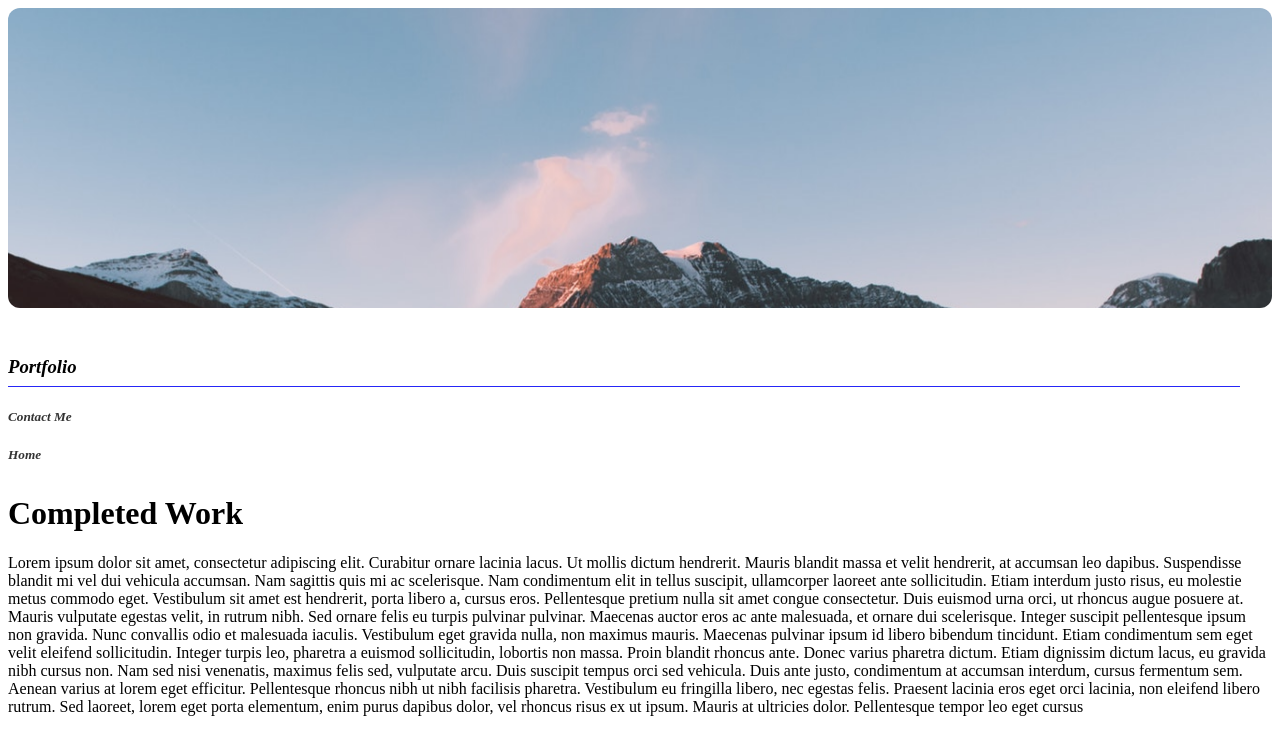
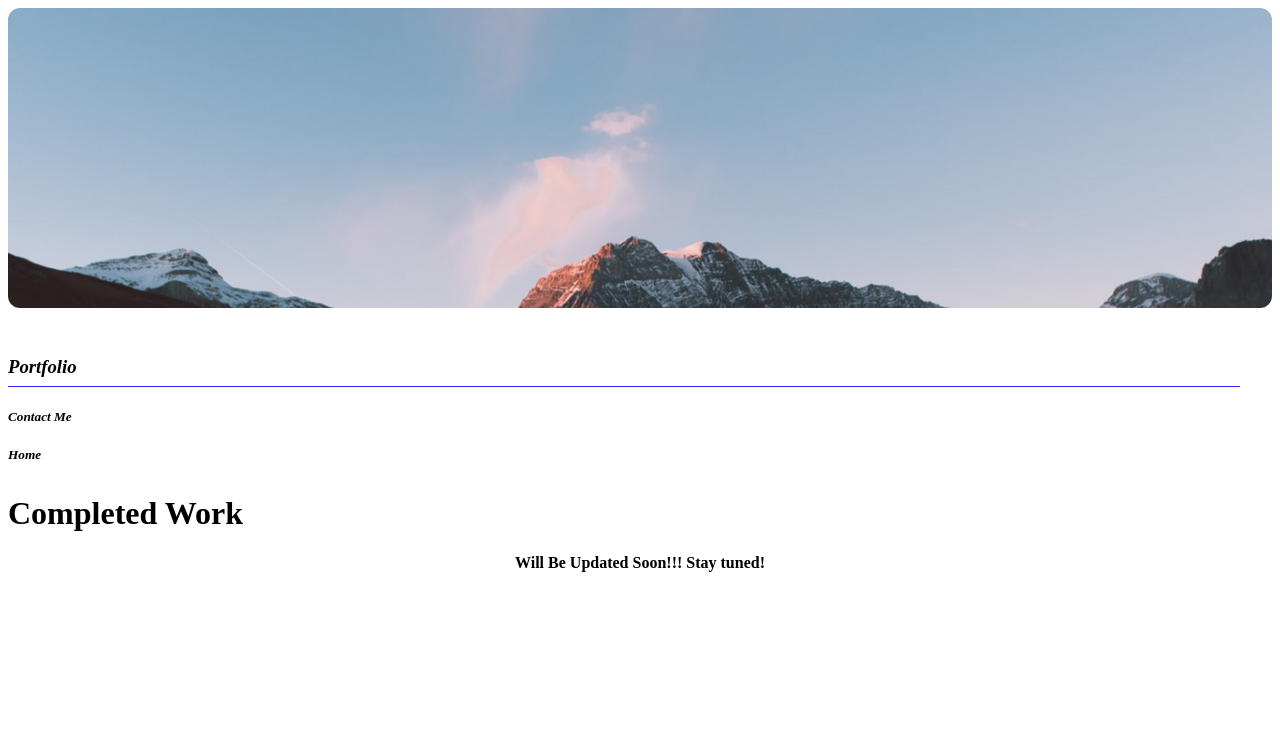
Before and after one commit to nomyard/Portfolio, a Gatsby site: page /portfolio in a window 1280 px wide. Built offline with nearby package versions, Linux system fonts and the light colour scheme; Gatsby itself is replaced by a stand-in of ours.

Commit message:
updated coloring

```diff
--- a/src/components/header.js
+++ b/src/components/header.js
@@ -18,14 +18,14 @@ const Header = ({ siteTitle }) => (
       <Link
         to="/"
         style={{
-          color: '#333333',
+          color: 'black',
           textDecoration: 'none',
         }}
       >
         <h1>{siteTitle}</h1>
         <h3
           style={{
-            borderBottom: 'solid 1px #333333',
+            borderBottom: 'solid 1px #2626f7',
             paddingBottom: '1.5rem',
             paddingLeft: '7rem',
           }}
--- a/src/pages/portfolio.js
+++ b/src/pages/portfolio.js
@@ -35,13 +35,14 @@ const Portfolio = () => (
         marginRight: '2rem',
         paddingBottom: '.5rem',
         borderBottom: '1px solid #2626f7',
+        color: 'black'
       }}
     >
       <em>Portfolio</em>
     </h3>
     <h5>
       <Link
-        style={{ textDecoration: 'none', color: '#333333' }}
+        style={{ textDecoration: 'none', color: 'black' }}
         to="/contactform/"
       >
         <em>Contact Me</em>
@@ -52,8 +53,8 @@ const Portfolio = () => (
       <Link
         style={{
           textDecoration: 'none',
-          color: '#333333',
           marginRight: '2rem',
+          color: 'black'
         }}
         to="/"
       >
@@ -61,34 +62,10 @@ const Portfolio = () => (
       </Link>
     </h5>
 
-    <h1 style={{ marginTop: '2rem' }}>Completed Work</h1>
-    <p>
-      {' '}
-      Lorem ipsum dolor sit amet, consectetur adipiscing elit. Curabitur ornare
-      lacinia lacus. Ut mollis dictum hendrerit. Mauris blandit massa et velit
-      hendrerit, at accumsan leo dapibus. Suspendisse blandit mi vel dui
-      vehicula accumsan. Nam sagittis quis mi ac scelerisque. Nam condimentum
-      elit in tellus suscipit, ullamcorper laoreet ante sollicitudin. Etiam
-      interdum justo risus, eu molestie metus commodo eget. Vestibulum sit amet
-      est hendrerit, porta libero a, cursus eros. Pellentesque pretium nulla sit
-      amet congue consectetur. Duis euismod urna orci, ut rhoncus augue posuere
-      at. Mauris vulputate egestas velit, in rutrum nibh. Sed ornare felis eu
-      turpis pulvinar pulvinar. Maecenas auctor eros ac ante malesuada, et
-      ornare dui scelerisque. Integer suscipit pellentesque ipsum non gravida.
-      Nunc convallis odio et malesuada iaculis. Vestibulum eget gravida nulla,
-      non maximus mauris. Maecenas pulvinar ipsum id libero bibendum tincidunt.
-      Etiam condimentum sem eget velit eleifend sollicitudin. Integer turpis
-      leo, pharetra a euismod sollicitudin, lobortis non massa. Proin blandit
-      rhoncus ante. Donec varius pharetra dictum. Etiam dignissim dictum lacus,
-      eu gravida nibh cursus non. Nam sed nisi venenatis, maximus felis sed,
-      vulputate arcu. Duis suscipit tempus orci sed vehicula. Duis ante justo,
-      condimentum at accumsan interdum, cursus fermentum sem. Aenean varius at
-      lorem eget efficitur. Pellentesque rhoncus nibh ut nibh facilisis
-      pharetra. Vestibulum eu fringilla libero, nec egestas felis. Praesent
-      lacinia eros eget orci lacinia, non eleifend libero rutrum. Sed laoreet,
-      lorem eget porta elementum, enim purus dapibus dolor, vel rhoncus risus ex
-      ut ipsum. Mauris at ultricies dolor. Pellentesque tempor leo eget cursus
-    </p>
+    <h1 style={{ marginTop: '2rem', color: 'black' }}>Completed Work</h1>
+    <h4 style={{color: 'black', textAlign: 'center'}}>
+      Will Be Updated Soon!!! Stay tuned!
+    </h4>
   </div>
 )
 
```
Also changed, not shown: src/pages/contactform.js (+11 -10 lines), src/pages/index.js (+9 -7 lines).
